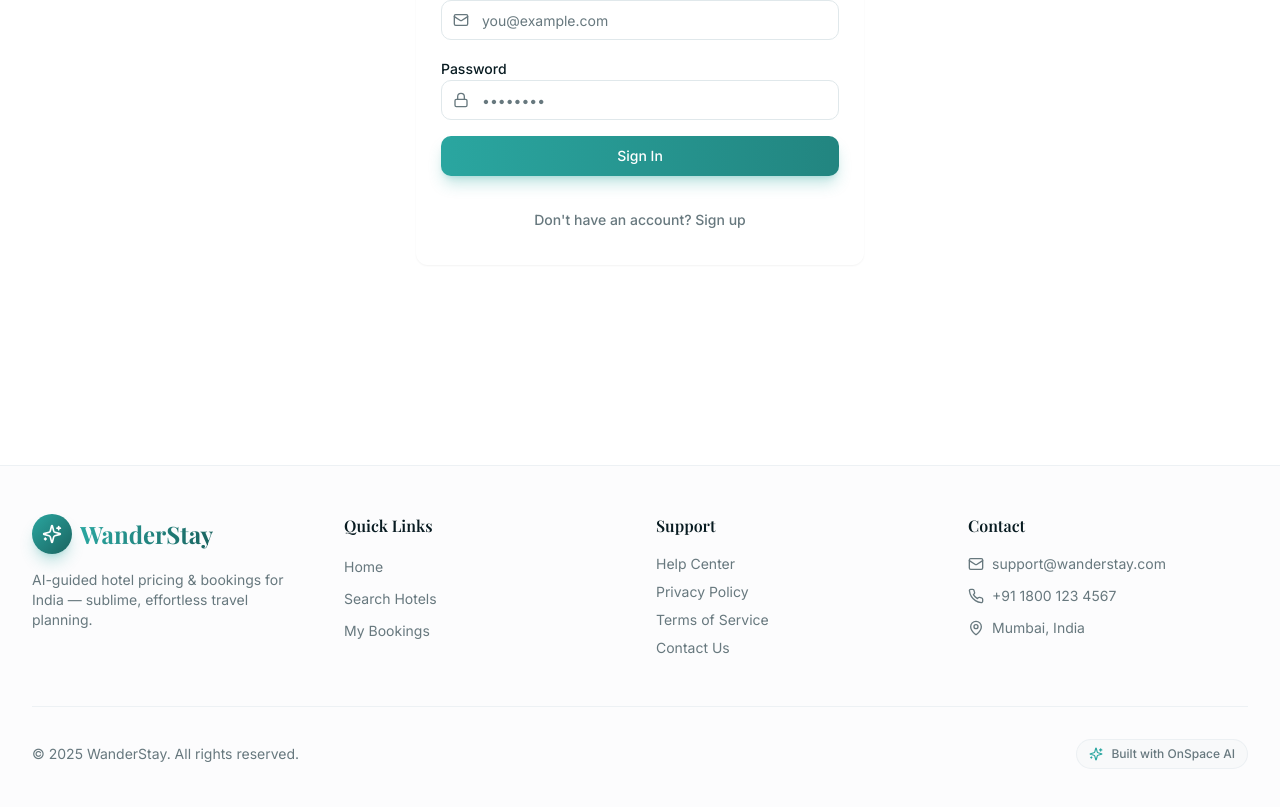
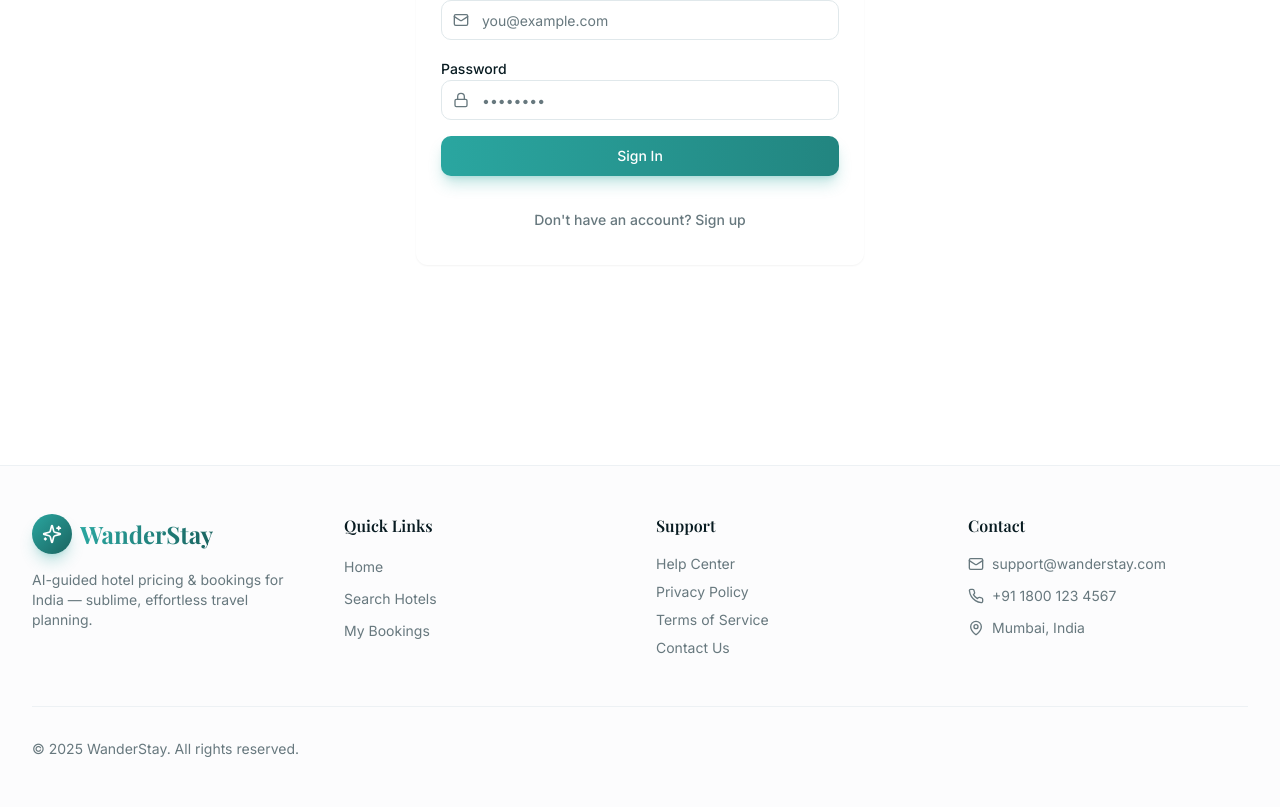
Before and after one commit to Gopala-Joshi/WanderStay, a React (Vite) app: page /auth in a window 1280 px wide. Shown: the part 401-1208 px from the top of the page. Built offline with nearby package versions, Linux system fonts and the light colour scheme.

Commit message:
Code edited in OnSpace Code Editor

```diff
--- a/src/components/layout/Footer.tsx
+++ b/src/components/layout/Footer.tsx
@@ -90,12 +90,6 @@ export default function Footer() {
             <p className="text-sm text-muted-foreground">
               © {currentYear} WanderStay. All rights reserved.
             </p>
-            <div className="flex items-center gap-2 px-3 py-1.5 rounded-full bg-muted/50 border border-border/50">
-              <Sparkles className="w-3.5 h-3.5 text-primary-500" />
-              <span className="text-xs font-medium text-muted-foreground">
-                Built with OnSpace AI
-              </span>
-            </div>
           </div>
         </div>
       </div>
```
